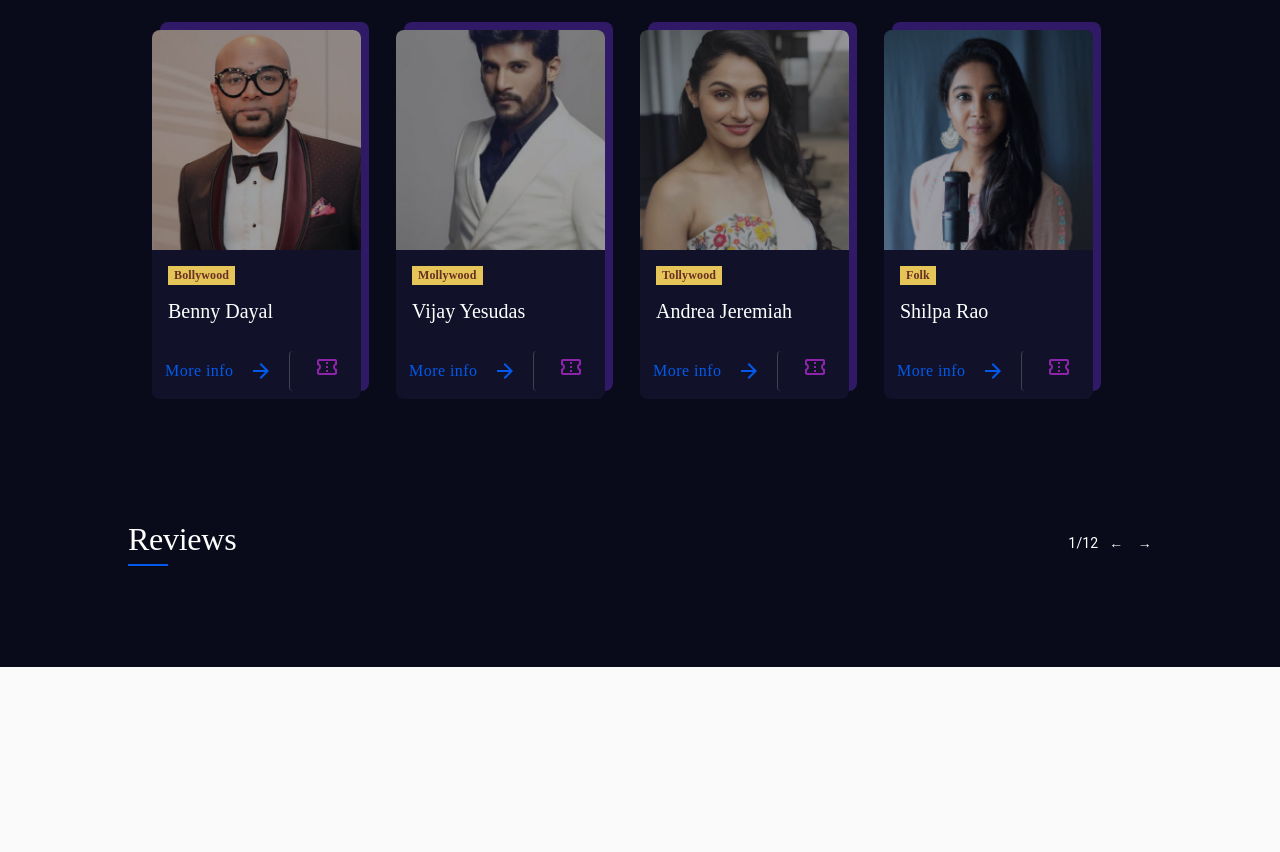
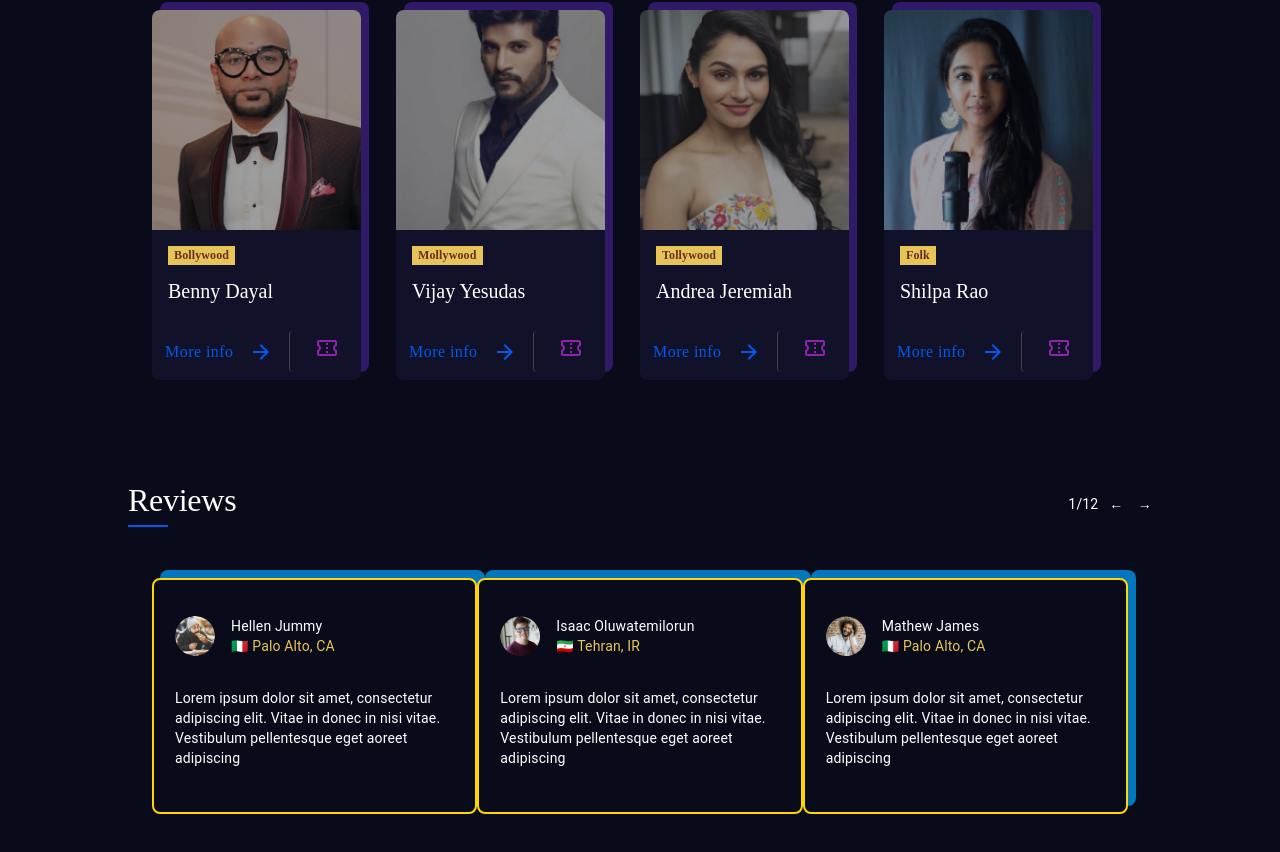
Before and after one commit to djsreeraj/react-landing-page, a React (Create React App) app: page / in a window 1280 px wide. Shown: the part 1134-1986 px from the top of the page. Before the commit the page ends 1801 px from the top, so only its background shows below. Built offline with nearby package versions, Linux system fonts and the light colour scheme.

Commit message:
added reviews section

```diff
--- a/src/components/ComponentHeader.tsx
+++ b/src/components/ComponentHeader.tsx
@@ -6,7 +6,7 @@ const useStyle = makeStyles((theme) => ({
   wrapper: {
     display: "flex",
     justifyContent: "space-between",
-    marginTop: "80px",
+    marginTop: "60px",
   },
   titleSection: {
     display: "flex",
--- a/src/components/Reviews/ReviewCard.tsx
+++ b/src/components/Reviews/ReviewCard.tsx
@@ -1,33 +1,78 @@
 import React from "react";
 import { makeStyles } from "@material-ui/styles";
+import Card from "@material-ui/core/Card";
+import CardHeader from "@material-ui/core/CardHeader";
+import CardContent from "@material-ui/core/CardContent";
+import Avatar from "@material-ui/core/Avatar";
+import Typography from "@material-ui/core/Typography";
 const useStyle = makeStyles((theme) => ({
-  wrapper: {
+  card: {
+    width: "350px",
     display: "flex",
-    justifyContent: "space-between",
-    marginTop: "80px",
+    flexDirection: "column",
+    columnGap: "10px",
+    background: "#0a0b1a",
+    color: "#fff",
+    justifyContent: "space-around",
+    marginTop: "50px",
+    border: "2px solid gold",
+    borderRadius: "8px",
+    boxShadow: "8px -8px #0277bd",
+    padding: "20px 5px",
   },
+  cardHeader: {
+    color: "#fff",
+  },
+  cardTitle: {
+    color: "#fff",
+  },
+  cardSubTitle: {
+    color: "#E5C558",
+  },
+  cardContent: {
+    color: "#fff",
+  },
+  userIcon: {},
+}));
 
-  // title: {
-  //   color: "#fff",
-  //   fontFamily: "LibreBaskerville",
-  //   fontWeight: 400,
-  //   fontSize: "32px",
-  //   lineHeight: "40px",
-  // },
-  // titleAddon: {
-  //   marginTop: "5px",
-  //   width: "40px",
-  //   border: "1.5px solid #0259eb",
-  //   backgroundColor: "#0259eb",
-  // },
-  // rightAction: {},
-}));
-export const ReviewCard = () => {
+interface IProps {
+  user: string;
+  img: string;
+  location: string;
+  reviewTxt: string;
+}
+
+export const ReviewCard: React.FC<IProps> = (props) => {
   const classes = useStyle();
 
   return (
-    <div>
-      Card <p></p>
-    </div>
+    <Card className={classes.card}>
+      <CardHeader
+        avatar={
+          <Avatar
+            aria-label="user"
+            className={classes.userIcon}
+            src={require(`../../images/thumbnails/${props.img}`)}
+          ></Avatar>
+        }
+        classes={{
+          title: classes.cardTitle,
+          subheader: classes.cardSubTitle,
+        }}
+        title={props.user}
+        subheader={props.location}
+        className={classes.cardHeader}
+      />
+      <CardContent>
+        <Typography
+          className={classes.cardContent}
+          variant="body2"
+          color="textSecondary"
+          component="p"
+        >
+          {props.reviewTxt}
+        </Typography>
+      </CardContent>
+    </Card>
   );
 };
--- a/src/components/Reviews/index.tsx
+++ b/src/components/Reviews/index.tsx
@@ -1,10 +1,16 @@
 import React from "react";
 import { makeStyles } from "@material-ui/core";
+import Container from "@material-ui/core/Container";
 import { ComponentHeader } from "../ComponentHeader";
 import LayoutWrapper from "../LayoutWrapper";
+import { reviewsData } from "../../data";
+import { ReviewCard } from "./ReviewCard";
 
 const useStyle = makeStyles((theme) => ({
-  wrapper: {
+  listWrapper: {
+    display: "flex",
+    margin: "0",
+    justifyContent: "space-between",
     paddingBottom: "100px",
   },
   actionButton: {
@@ -32,9 +38,19 @@ const Reviews = () => {
   }
   return (
     <LayoutWrapper>
-      <div className={classes.wrapper}>
-        <ComponentHeader title="Reviews" rightAction={action} />
-      </div>
+      <ComponentHeader title="Reviews" rightAction={action} />
+      <Container className={classes.listWrapper}>
+        {reviewsData.map((item: any) => {
+          return (
+            <ReviewCard
+              user={item.user}
+              img={item.img}
+              location={item.location}
+              reviewTxt={item.reviewTxt}
+            />
+          );
+        })}
+      </Container>
     </LayoutWrapper>
   );
 };
--- a/src/components/Shows/ShowCard.tsx
+++ b/src/components/Shows/ShowCard.tsx
@@ -55,6 +55,7 @@ const useStyles = makeStyles({
     fontSize: "16px",
   },
   tickets: {
+    paddingTop: "5px",
     paddingLeft: "15px",
     borderLeft: "1px solid rgba(255,255,255,0.2)",
     color: "#8e24aa",
--- a/src/data.js
+++ b/src/data.js
@@ -20,5 +20,28 @@ export const showData = [
     category: "Folk",
   },
 
+];
+
+
+export const reviewsData = [
+  {
+    user: "Hellen Jummy",
+    img: "rv-1.png",
+    location: "🇮🇹 Palo Alto, CA",
+    reviewTxt:"Lorem ipsum dolor sit amet, consectetur adipiscing elit. Vitae in donec in nisi vitae. Vestibulum pellentesque eget aoreet adipiscing"
+  },
+  {
+    user: "Isaac Oluwatemilorun",
+    img: "rv-2.png",
+    location: "🇮🇷 Tehran, IR",
+    reviewTxt:"Lorem ipsum dolor sit amet, consectetur adipiscing elit. Vitae in donec in nisi vitae. Vestibulum pellentesque eget aoreet adipiscing"
+  },
+  {
+    user: "Mathew James",
+    img: "rv-3.png",
+    location: "🇮🇹 Palo Alto, CA",
+    reviewTxt:"Lorem ipsum dolor sit amet, consectetur adipiscing elit. Vitae in donec in nisi vitae. Vestibulum pellentesque eget aoreet adipiscing"
+  },
+
 
 ];
```
